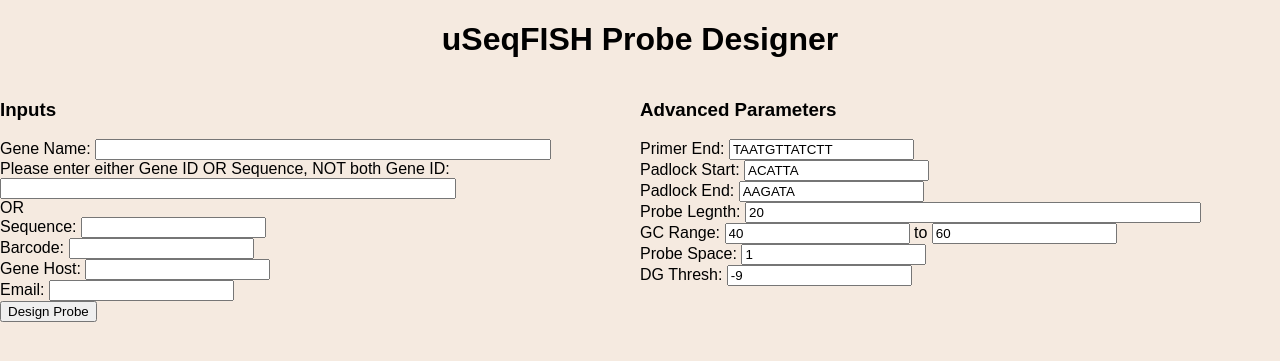
After one commit to GradinaruLab/useqfish_probedesign, a Flask app: page /useqFISH in a window 1280 px wide. The commit adds this page. Shown: the top 361 px of the page. Run offline with Flask 2, Linux system fonts and the light colour scheme.

Commit message:
add useqFISH probe to web app

```diff
--- a/app.py
+++ b/app.py
@@ -18,76 +18,98 @@ if not os.path.isdir(RESULT_PATH):
 app.config['RESULT_PATH'] = RESULT_PATH
 app.secret_key = "glab"
 
+@app.route('/', methods=['GET','POST'])
+def index():
+    if request.method == 'GET':
+        return render_template("index.html")
+    else:
+        prb_type = request.form['prb_type']
+        if prb_type == 'useqFISH':
+            return render_template('useqFISH.html')
+        elif prb_type == 'HCR3':
+            return render_template('HCR3.html')
+        else:
+            return 'there was an error redirecting to correct prb_type page'
 
-@app.route('/', methods=['POST', 'GET'])
-def index():
+
+@app.route('/useqFISH', methods=['POST', 'GET'])
+def useqFISH():
     if request.method == 'POST':
-        gene_name = request.form['gene_name']
-        gene_id = request.form['gene_id']
-        hairpin_id = int(request.form['hairpin_id'])
-        email = request.form['email']
+        gene_name = request.form.get('gene_name')
+        gene_id = request.form.get('gene_id')
+        sequence = request.form.get('sequence')
+        gene_host = request.form.get('gene_host')
+        email = request.form.get('email')
 
-        session['gene_id'] = gene_id
-        session['gene_name'] = gene_name
-        session['hairpin_id'] = hairpin_id
-        session['email'] = email
+        primer_end = request.form.get('primer_end')
+        padlock_start = request.form.get('padlock_start')
+        padlock_end = request.form.get('padlock_end')
+        prb_length = request.form.get('prb_length', type=int)
+        gc_range = [request.form.get('min_gc', type=int), request.form.get('max_gc', type=int)]
+        prb_space = request.form.get('prb_space', type=int)
+        dg_thresh = request.form.get('dg_thresh', type=int)
+
         try:
-            prb_length =  session['prb_length'] if 'prb_length' in session else 20
-            gc_range = session['gc_range'] if 'gc_range' in session else [40, 60]
-            hits_thresh = session['hits_thresh'] if 'hits_thresh' in session else 5
-            num_offtar_thresh = session['num_offtar_thresh'] if 'num_offtar_thresh' in session else 0
-            prb_space= session['prb_space'] if 'probe_space' in session else 1
-            dg_thresh = session['dg_thresh'] if 'dg_thresh' in session else -9
 
-            resultdf = probe_design.designProbes(gene_id=gene_id, gene_name=gene_name,
-                        hairpin_id=hairpin_id, email=email,
+            resultdf = probe_design.designuseqFISHProbes(gene_id=gene_id, gene_name=gene_name,
+                        gene_host=gene_host, email=email,
+                        sequence=sequence,
+                        primer_end=primer_end,
+                        padlock_start=padlock_start,
+                        padlock_end=padlock_end,
+                        barcode_path=os.path.join(os.getcwd(),"db/mouse/barcodes/barcodes.xlsx"),
                         db=os.path.join(os.getcwd(), "db/mouse/mouse_refseq_rna"),
                         result_path=app.config['RESULT_PATH'],
                         prb_length=prb_length,
                         gc_range=gc_range,
-                        hits_thresh=hits_thresh,
-                        num_offtar_thresh=num_offtar_thresh,
                         prb_space=prb_space,
                         dg_thresh=dg_thresh)
 
-            session['result'] = resultdf.to_html()
 
-            return redirect('/results')
+            return render_template('useqFISH.html', result=resultdf.to_html())
 
         except Exception as e:
             print(traceback.format_exc())
             return 'There was an issue running the Probe Designer.'
 
     else:
-        return render_template("index.html")
+        return render_template("useqFISH.html")
 
 
-@app.route('/parameters', methods=['GET', 'POST'])
-def update_parameters():
+
+@app.route('/HCR3', methods=['POST', 'GET'])
+def HCR3():
     if request.method == 'POST':
+        gene_name = request.form.get('gene_name')
+        gene_id = request.form.get('gene_id')
+        hairpin_id = request.form.get('hairpin_id', type=int)
+        email = request.form.get('email')
+
+        prb_length = request.form.get('prb_length', type=int)
+        gc_range = [request.form.get('min_gc', type=int), request.form.get('max_gc', type=int)]
+        prb_space = request.form.get('prb_space', type=int)
+        dg_thresh = request.form.get('dg_thresh', type=int)
 
         try:
-            session['prb_length'] = request.form.get('prb_length', type=int)
-            session['gc_range'] = [request.form.get('min_gc', type=int), request.form.get('max_gc', type=int)]
-            session['hits_thresh'] = request.form.get('hits_thresh', type=int)
-            session['num_offtar_thresh'] = request.form.get('num_offtar_thresh', type=int)
-            session['prb_space'] = request.form.get('prb_space', type=int)
-            session['dg_thresh'] = request.form.get('dg_thresh', type=int)
-            return redirect('/')
 
-        except:
-            return 'There was an issue updating the parameters'
-            # return f'type of prb_length is {type(session["prb_legnth"])}'
+            resultdf = probe_design.designHCR3Probes(gene_id=gene_id, gene_name=gene_name,
+                        hairpin_id=hairpin_id, email=email,
+                        db=os.path.join(os.getcwd(), "db/mouse/mouse_refseq_rna"),
+                        result_path=app.config['RESULT_PATH'],
+                        prb_length=prb_length,
+                        gc_range=gc_range,
+                        prb_space=prb_space,
+                        dg_thresh=dg_thresh)
+
+            return render_template('HCR3.html', result=resultdf.to_html())
+
+        except Exception as e:
+            print(traceback.format_exc())
+            return 'There was an issue running the Probe Designer.'
+
     else:
-        return render_template('parameters.html')
+        return render_template("HCR3.html")
 
-
-@app.route('/results', methods=['GET', 'POST'])
-def get_results():
-    if request.method == 'GET':
-        return render_template('results.html', result = session['result'] )
-    else:
-        return redirect('/results')
 
 if __name__ == "__main__":
     app.run(debug=True)
--- a/static/css/main.css
+++ b/static/css/main.css
@@ -34,3 +34,65 @@ td {
 #content {
     width: 70%;
 }
+
+
+.col {
+    float: left;
+    width: 50%
+}
+
+.input {
+    width: 200px;
+}
+
+.column {
+    float: left;
+    width: 50%;
+  }
+
+  /* Clear floats after the columns */
+  .row:after {
+    content: "";
+    display: table;
+    clear: both;
+  }
+
+.button {
+    display: inline-block;
+    border-radius: 4px;
+    background-color: #f4511e;
+    border: none;
+    color: #FFFFFF;
+    text-align: center;
+    font-size: 28px;
+    padding: 20px;
+    width: 200px;
+    transition: all 0.5s;
+    cursor: pointer;
+    margin: 5px;
+  }
+
+  .button span {
+    cursor: pointer;
+    display: inline-block;
+    position: relative;
+    transition: 0.5s;
+  }
+
+  .button span:after {
+    content: '\00bb';
+    position: absolute;
+    opacity: 0;
+    top: 0;
+    right: -20px;
+    transition: 0.5s;
+  }
+
+  .button:hover span {
+    padding-right: 25px;
+  }
+
+  .button:hover span:after {
+    opacity: 1;
+    right: 0;
+  }
--- /dev/null
+++ b/templates/useqFISH.html
@@ -0,0 +1,80 @@
+{% extends 'base.html' %}
+
+{% block head %}
+
+<p>
+	{% with messages = get_flashed_messages() %}
+	  {% if messages %}
+		<ul class=flashes>
+		{% for message in messages %}
+		  <li>{{ message }}</li>
+		{% endfor %}
+		</ul>
+	  {% endif %}
+	{% endwith %}
+</p>
+
+{% endblock %}
+
+{% block body %}
+
+  <form action="/useqFISH" method="POST">
+    <h1 style="text-align: center">uSeqFISH Probe Designer</h1>
+    <div class="row">
+      <div class="col">
+        <h3>Inputs</h3>
+        <label for="gene_name">Gene Name:</label>
+        <input type="text" name="gene_name" id="content"><br>
+        Please enter either Gene ID OR Sequence, NOT both
+        <label for="gene_id">Gene ID:</label>
+        <input type="text" name="gene_id" id="content" required=True><br>
+        OR <br>
+        <label for="sequence">Sequence:</label>
+        <input type="text" name="sequence"><br>
+        <label for="barcode">Barcode:</label>
+        <input type="text" name="barcode"><br>
+        <label for="gene_host">Gene Host:</label>
+        <input type="text" name="gene_host" required=True><br>
+        <label for="email">Email:</label>
+        <input type=email name="email" required=True><br>
+      </div>
+
+      <div class="col">
+        <h3>Advanced Parameters</h3>
+        <label for="primer_end">Primer End:</label>
+        <input type="text" name="primer_end" value="TAATGTTATCTT" required=True><br>
+        <label for="padlock_start">Padlock Start:</label>
+        <input type="text" name="padlock_start" value="ACATTA" required=True><br>
+        <label for="padlock_end">Padlock End:</label>
+        <input type="text" name="padlock_end" value="AAGATA" required=True><br>
+        <label for="prb_length">Probe Legnth:</label>
+        <input type="number" name="prb_length" id="content" value="20" required=True><br>
+        <label for="min_gc">GC Range:</label>
+        <input type="number" name="min_gc" value="40" required=True>
+        <label for="max_gc"> to </label>
+        <input type="number" name="max_gc" value="60" required=True><br>
+        <label for="prb_space">Probe Space:</label>
+        <input type="number" name="prb_space" value="1" required=True><br>
+        <label for="dg_thresh">DG Thresh:</label>
+        <input type="number" name="dg_thresh" value="-9" required=True><br>
+      </div>
+    </div>
+
+    <div class="row">
+      <button type="submit">Design Probe</button>
+    </div>
+
+  </form>
+
+  {% if result %}
+
+  <div class="row">
+    <h1 style="text-align: center">Probe Design Done!</h1>
+    <!-- <form>
+        <input type="button" value="Download" onClick="window.location.href='{{ result }}'">
+    </form> -->
+    {{ result | safe }}
+  </div>
+  {% endif %}
+
+{% endblock %}
```
Also changed, not shown: api/ProbeDesign.py (+4 -5 lines), barcode.fasta_blast_results.xml (deleted, +0 -43 lines), example.py (deleted, +0 -33 lines), templates/HCR3.html (added, +73 -0 lines), templates/index.html (+9 -17 lines), templates/parameters.html (deleted, +0 -29 lines), useqFISHProbe_example.py (deleted, +0 -52 lines), HCR3 probe_example.py (renamed from HCR3Probe_example.py), 8 other files.
